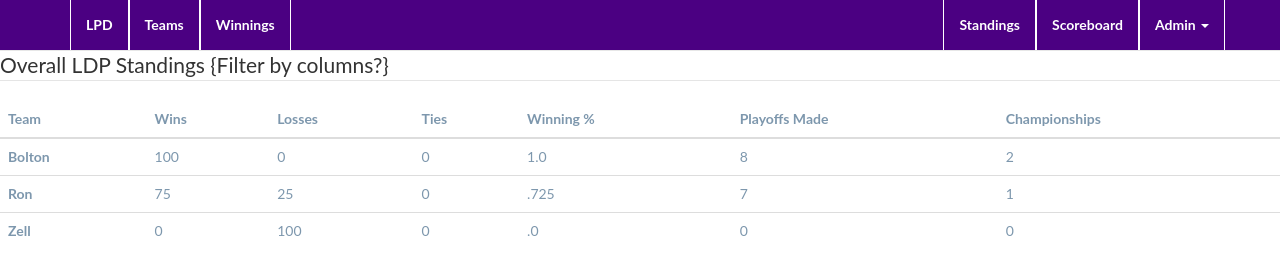
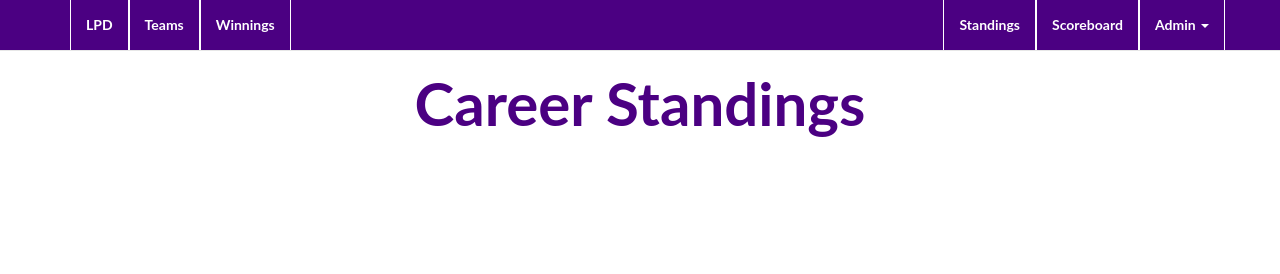
Before and after one commit to kleinronmich/lpd, a plain HTML site: page standings.html in a window 1280 px wide. Drawn offline with nearby package versions, Linux system fonts and the light colour scheme; no server answers.

Commit message:
push changes

```diff
--- a/standings.html
+++ b/standings.html
@@ -41,48 +41,7 @@
             </div>
         </div>
     </nav>
-                <table class="table">
-                    <legend>Overall LDP Standings {Filter by columns?}</legend>
-                    <thead>
-                        <th scope="col">Team</th>
-                        <th scope="col">Wins</th>
-                        <th scope="col">Losses</th>
-                        <th scope="col">Ties</th>
-                        <th scope="col">Winning %</th>
-                        <th scope = "col">Playoffs Made</th>
-                        <th scope = "col">Championships</th>
-                    </thead>
-                    <tbody>
-                        <tr>
-                            <th scope="row">Bolton</th>
-                            <td>100</td>
-                            <td>0</td>
-                            <td>0</td>
-                            <td>1.0</td>
-                            <td>8</td>
-                            <td>2</td>
-                        </tr>
-                        <tr>
-                            <th scope="row">Ron</th>
-                            <td>75</td>
-                            <td>25</td>
-                            <td>0</td>
-                            <td>.725</td>
-                            <td>7</td>
-                            <td>1</td>
-                        </tr>
-                        <tr>
-                            <th scope = "row">Zell</th>
-                            <td>0</td>
-                            <td>100</td>
-                            <td>0</td>
-                            <td>.0</td>
-                            <td>0</td>
-                            <td>0</td>
-                        </tr>
-                    </tbody>
-                </table>
-
+    <h1>Career Standings</h1>
 <script type="text/javascript" src="public/standings.js"></script>
 <script src="https://code.jquery.com/jquery-3.3.1.slim.min.js" integrity="sha384-q8i/X+965DzO0rT7abK41JStQIAqVgRVzpbzo5smXKp4YfRvH+8abtTE1Pi6jizo" crossorigin="anonymous"></script>
 <script src="https://cdnjs.cloudflare.com/ajax/libs/popper.js/1.14.7/umd/popper.min.js" integrity="sha384-UO2eT0CpHqdSJQ6hJty5KVphtPhzWj9WO1clHTMGa3JDZwrnQq4sF86dIHNDz0W1" crossorigin="anonymous"></script>
```
Also changed, not shown: database/server.js (+4 -3 lines).
